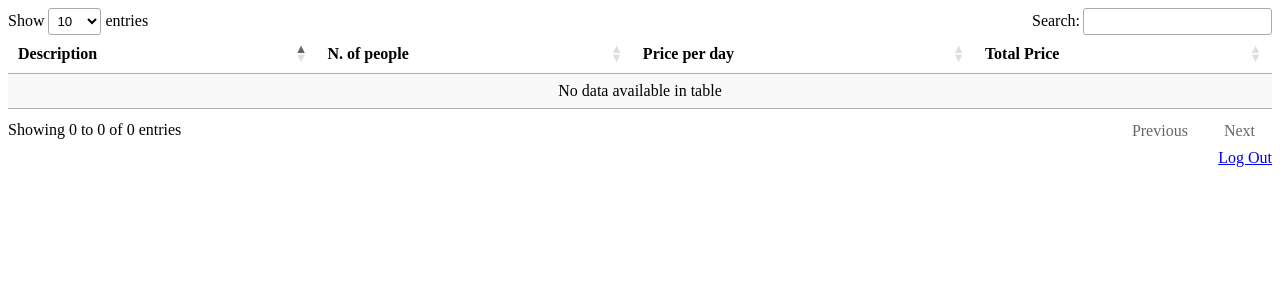
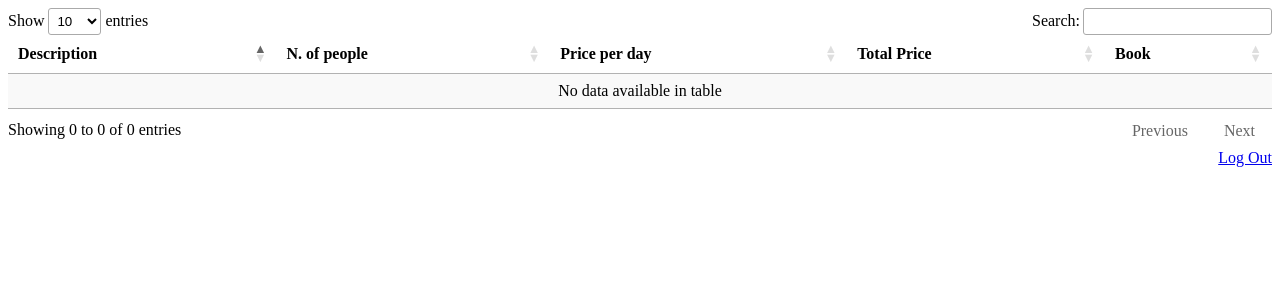
Before and after one commit to ultimate-ocr/chappHotel, a Django app: template hotel/templates/bookings/showResults.html in a window 1280 px wide. Shown: the top 300 px of the page. Run offline with Django 3.2, Linux system fonts and the light colour scheme; the template is opened without the code that fills it, so the values that code supplies are empty; some libraries are stand-ins or nearby versions.

Commit message:
more bug fixing

```diff
--- a/hotel/templates/bookings/showResults.html
+++ b/hotel/templates/bookings/showResults.html
@@ -24,6 +24,7 @@
                 <th>N. of people</th>
                 <th>Price per day</th>
                 <th>Total Price</th>
+                <th>Book</th>
             </tr>
         </thead>
         <tbody>
```
Also changed, not shown: hotel/db.sqlite3.
